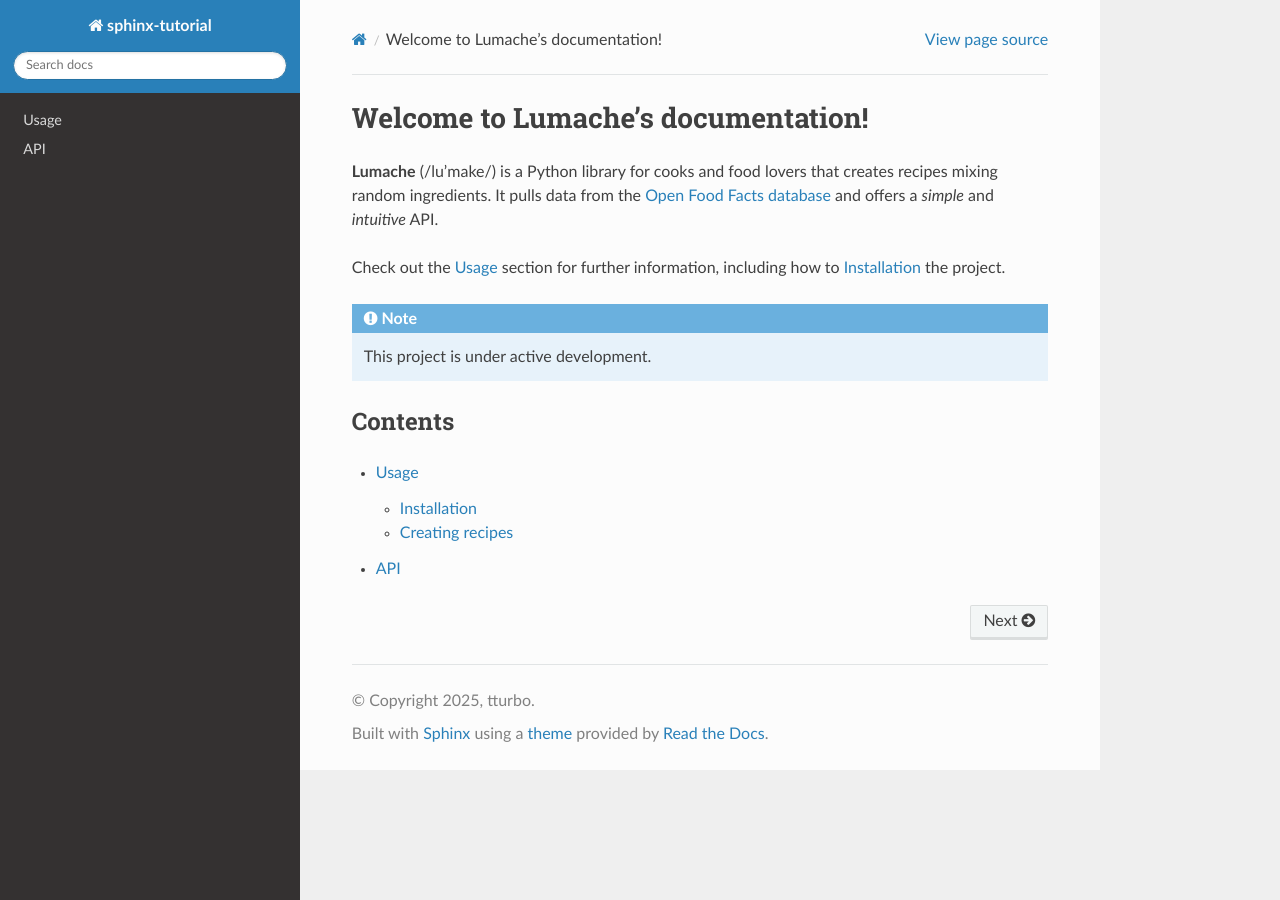
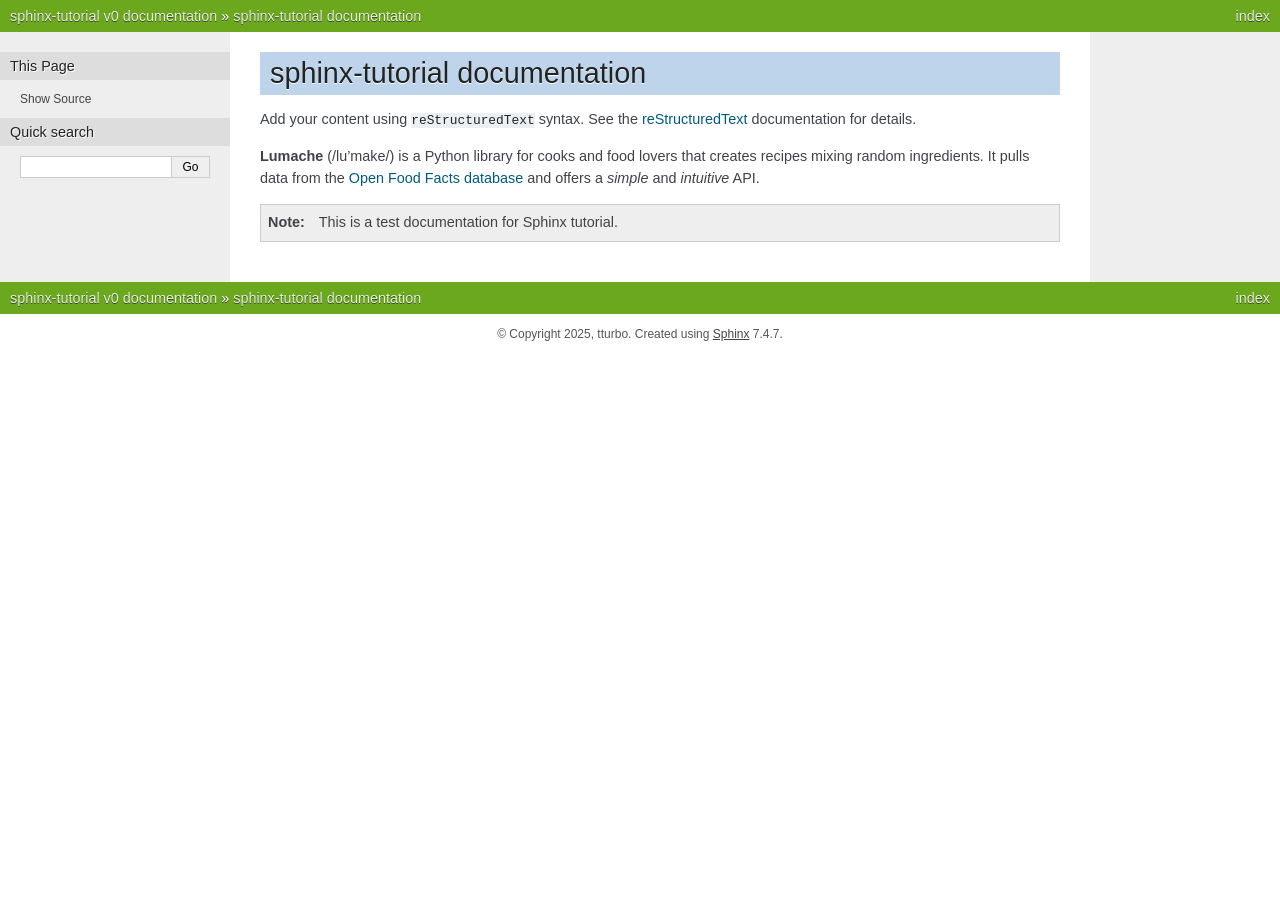
Before and after one commit to turbotimon/sphinx-tutorial, a Sphinx documentation site: the page built from docs/index.rst, in a window 1280 px wide. Built offline with Sphinx 7.4.7, drawn with Linux system fonts in a browser that asks for light colours.

Commit message:
Revert "Set up Sphinx documentation demo following official tutorial"

```diff
--- a/docs/conf.py
+++ b/docs/conf.py
@@ -10,45 +10,22 @@ project = 'sphinx-tutorial'
 copyright = '2025, tturbo'
 author = 'tturbo'
 release = 'v0'
-# -- Path setup --------------------------------------------------------------
-
-# # Allows autodoc to find the package / avoid ModuleNotFoundError. Not needed if installed with `pip install -e .` or uv.
-# import os
-# import sys
-# sys.path.insert(0, os.path.abspath('..'))
-
 
 # -- General configuration ---------------------------------------------------
 # https://www.sphinx-doc.org/en/master/usage/configuration.html#general-configuration
 
 extensions = [
     'sphinx.ext.duration',
-    'sphinx.ext.autodoc',
-    'sphinx.ext.autosummary',
-    'sphinx.ext.intersphinx',
-    'sphinx.ext.todo',
-    'sphinx.ext.viewcode',
 ]
 
 templates_path = ['_templates']
 exclude_patterns = ['_build', 'Thumbs.db', '.DS_Store']
 
-language = 'en'
+
 
 # -- Options for HTML output -------------------------------------------------
 # https://www.sphinx-doc.org/en/master/usage/configuration.html#options-for-html-output
 
-html_theme = 'sphinx_rtd_theme'
+# html_theme = 'classic'
+html_theme = 'nature'
 html_static_path = ['_static']
-
-# -- Options for intersphinx extension ---------------------------------------
-# https://www.sphinx-doc.org/en/master/usage/extensions/intersphinx.html#configuration
-
-intersphinx_mapping = {
-    'python': ('https://docs.python.org/3', None),
-}
-
-# -- Options for todo extension ----------------------------------------------
-# https://www.sphinx-doc.org/en/master/usage/extensions/todo.html#configuration
-
-todo_include_todos = True
--- a/docs/index.rst
+++ b/docs/index.rst
@@ -1,27 +1,24 @@
-.. Lumache documentation master file, created by
-   sphinx-quickstart on Tue Oct 21 10:09:49 2025.
+.. sphinx-tutorial documentation master file, created by
+   sphinx-quickstart on Tue Oct 21 10:35:47 2025.
    You can adapt this file completely to your liking, but it should at least
    contain the root `toctree` directive.
 
-Welcome to Lumache's documentation!
-===================================
+sphinx-tutorial documentation
+=============================
 
-**Lumache** (/lu'make/) is a Python library for cooks and food lovers
-that creates recipes mixing random ingredients.
-It pulls data from the `Open Food Facts database <https://world.openfoodfacts.org/>`_
-and offers a *simple* and *intuitive* API.
+Add your content using ``reStructuredText`` syntax. See the
+`reStructuredText <https://www.sphinx-doc.org/en/master/usage/restructuredtext/index.html>`_
+documentation for details.
 
-Check out the :doc:`usage` section for further information, including
-how to :ref:`installation` the project.
+**Lumache** (/lu'make/) is a Python library for cooks and food lovers that
+creates recipes mixing random ingredients.  It pulls data from the `Open Food
+Facts database <https://world.openfoodfacts.org/>`_ and offers a *simple* and
+*intuitive* API.
+
+.. toctree::
+   :maxdepth: 2
+   :caption: Contents:
 
 .. note::
 
-   This project is under active development.
-
-Contents
---------
-
-.. toctree::
-
-   usage
-   api
+   This is a test documentation for Sphinx tutorial.
```
Also changed, not shown: README.md (+0 -44 lines), docs/api.rst (deleted, +0 -7 lines), docs/generated/lumache.rst (deleted, +0 -17 lines), docs/usage.rst (deleted, +0 -33 lines), lumache/__init__.py (deleted, +0 -23 lines).
